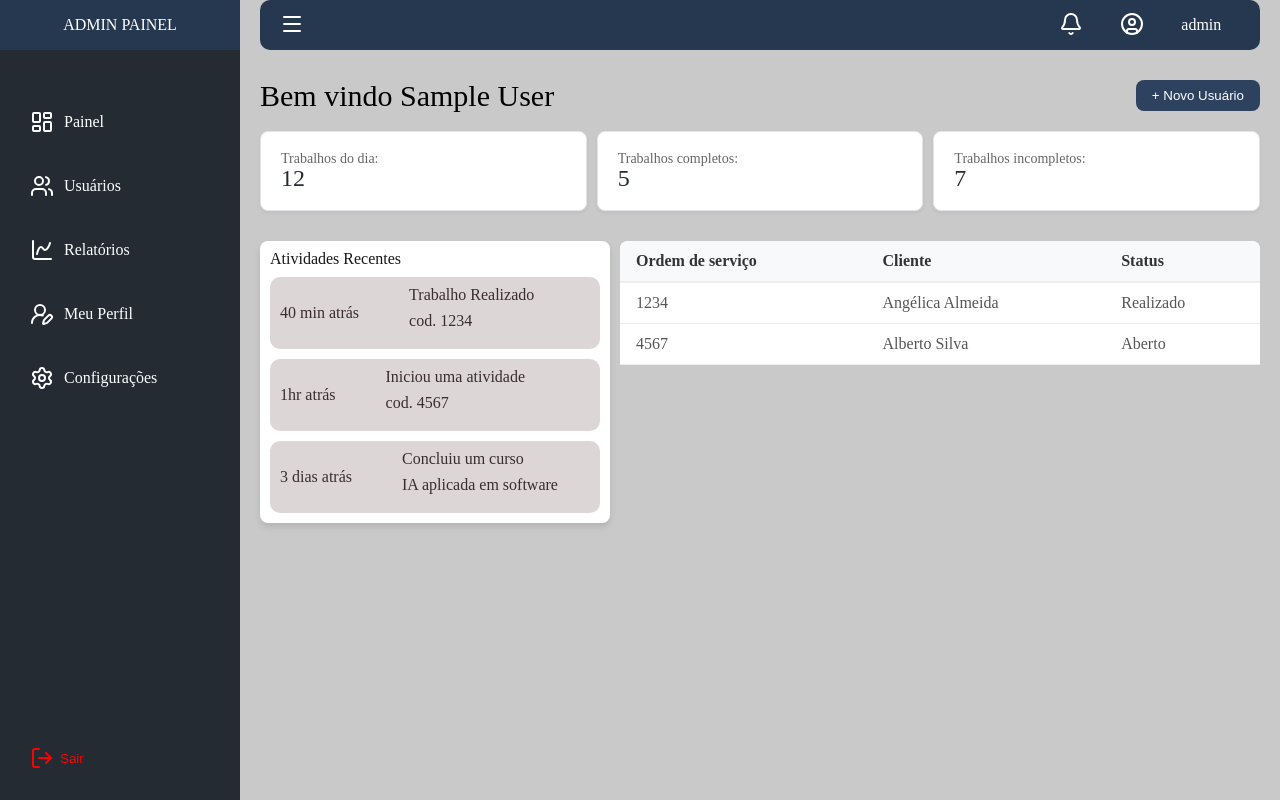
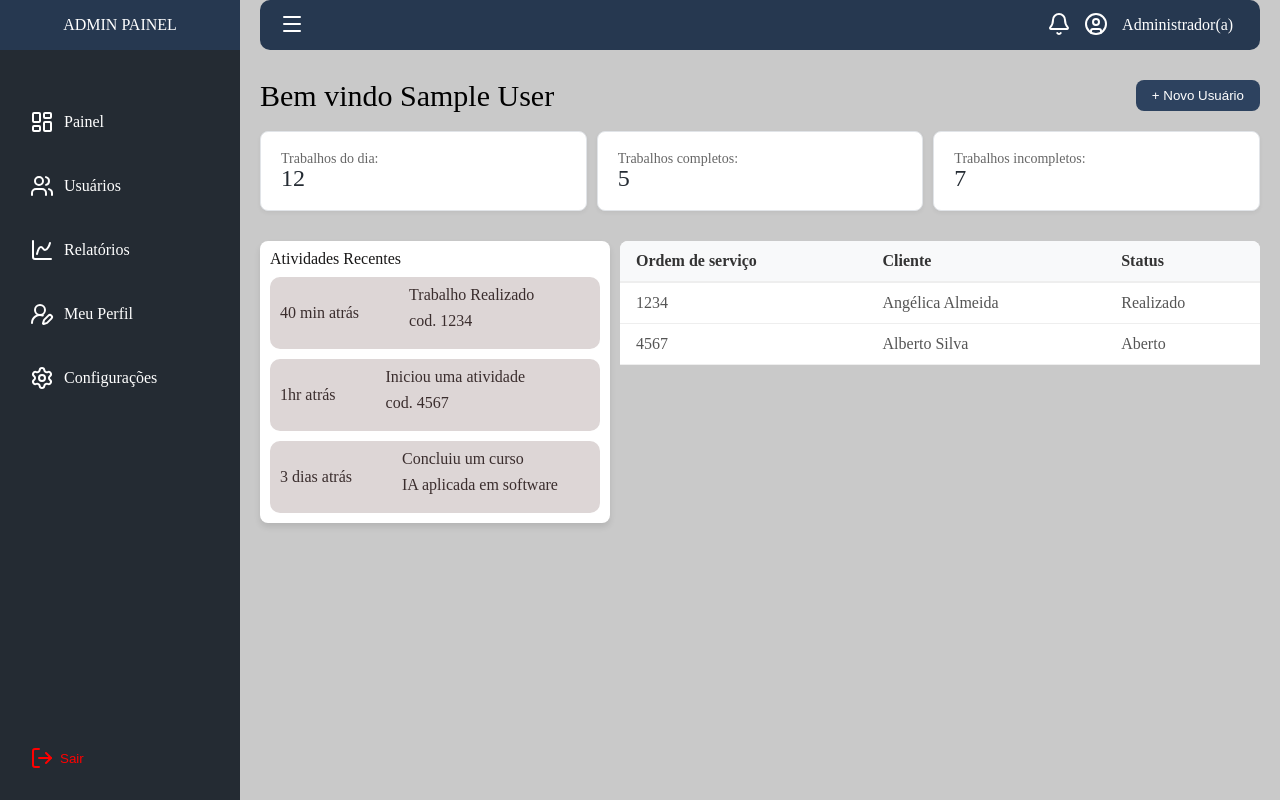
Before and after one commit to AlysoonFelipeeDev/admin-panel, a React (Vite) app: page / in a window 1280 px wide. Built offline with nearby package versions, Linux system fonts and the light colour scheme; sample sign-in values are in the browser's storage.

Commit message:
refactor: melhorando texto de admin e member

```diff
--- a/db.json
+++ b/db.json
@@ -18,6 +18,13 @@
       "name": "Lucas",
       "role": "admin",
       "id": 3
+    },
+    {
+      "email": "ame@teste.com",
+      "password": "$2a$10$psLW1yX4xTltxueS7p1.xexLFmyHdl.LRFvK5cE5.vtSjNnRCwqWK",
+      "name": "Amélia Elia",
+      "role": "member",
+      "id": 4
     }
   ]
 }
--- a/src/layouts/Header.tsx
+++ b/src/layouts/Header.tsx
@@ -10,7 +10,7 @@ export function Header(){
             <Grouped>
                 <div><Bell/></div>
                 <div><CircleUser/></div>
-                <div>{user?.role}</div>
+                <div>{user?.role === 'admin' ? "Administrador(a)" : "Membro(a)"}</div>
             </Grouped>
         </>
     )
```
